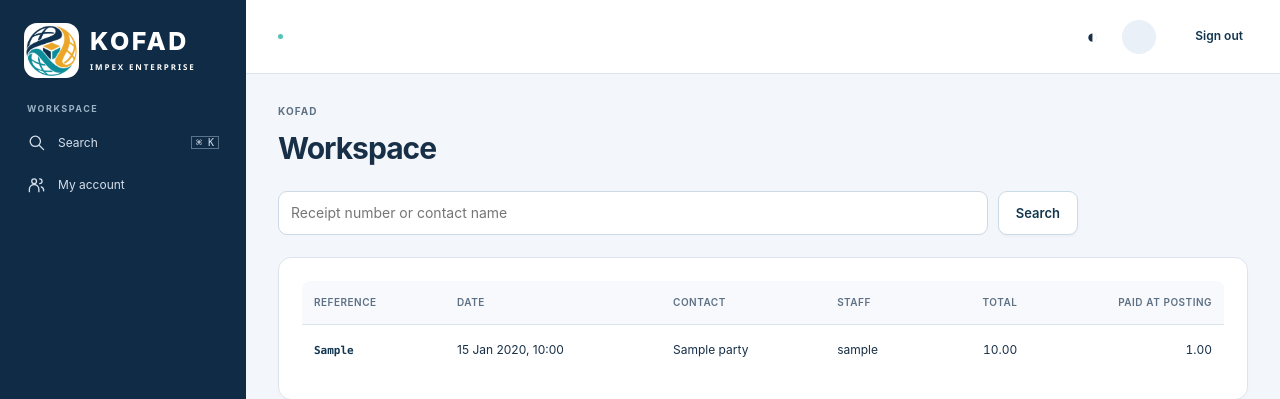
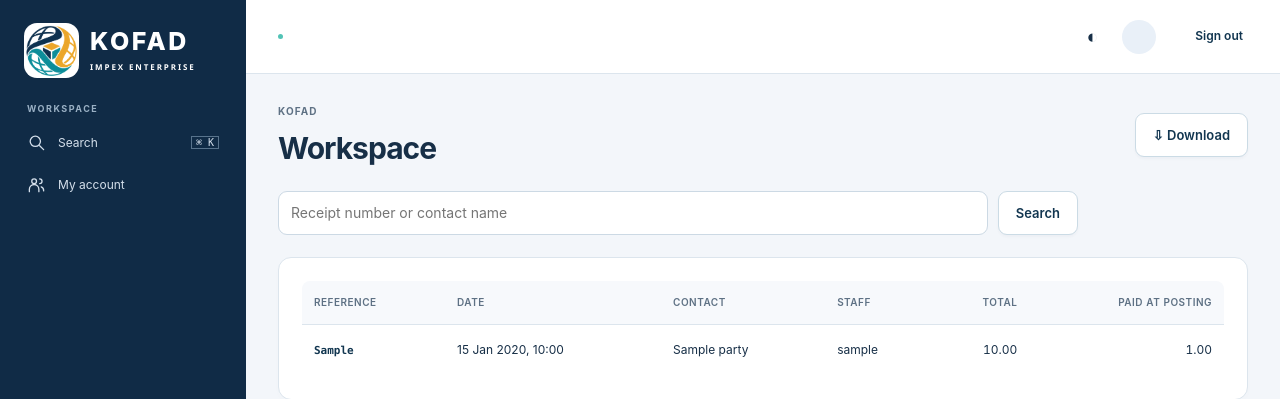
Before and after one commit to Eugene999B/KOFAD, a Django app: template templates/documents.html in a window 1280 px wide. Shown: the top 399 px of the page. Run offline with Django 5.2, Linux system fonts and the light colour scheme; tables that the repository leaves empty hold one stand-in row (values such as "Sample post"); the template is opened without the code that fills it: values that come from a table or form of the project are taken from there, most other values are stand-ins (such as "Sample title", 1, 10 or a date in 2020); parts of the project's set-up code (start-up, migrations or seed data) failed here and were passed over.

Commit message:
ui: add export access to documents.html

```diff
--- a/templates/documents.html
+++ b/templates/documents.html
@@ -1 +1 @@
-{% extends "base.html" %}{% block content %}<form class="searchbar"><input type="hidden" name="kind" value="{{ kind }}"><input aria-label="Find transaction" name="q" value="{{ q }}" placeholder="Receipt number or contact name"><button class="button secondary">Search</button></form><section class="panel"><div class="table-wrap"><table><thead><tr><th>Reference</th><th>Date</th><th>Contact</th><th>Staff</th><th class="number">Total</th><th class="number">Paid at posting</th></tr></thead><tbody>{% for row in rows %}<tr><td><a class="reference" href="/documents/{{ row.pk }}/">{{ row.reference }}</a></td><td>{{ row.created_at|date:"d M Y, H:i" }}</td><td>{{ row.party|default:"Walk-in" }}</td><td>{{ row.created_by }}</td><td class="number">{{ row.total }}</td><td class="number">{{ row.paid }}</td></tr>{% empty %}<tr><td colspan="6" class="empty">No matching transactions.</td></tr>{% endfor %}</tbody></table></div></section>{% endblock %}
+{% extends "base.html" %}{% block actions %}<a class="button secondary" href="/exports/?dataset={% if kind == 'sale' %}sales{% elif kind == 'purchase' %}purchases{% elif kind == 'expense' %}expenses{% elif kind == 'collection' or kind == 'supplier_payment' %}payments{% else %}transactions{% endif %}">⇩ Download</a>{% endblock %}{% block content %}<form class="searchbar"><input type="hidden" name="kind" value="{{ kind }}"><input aria-label="Find transaction" name="q" value="{{ q }}" placeholder="Receipt number or contact name"><button class="button secondary">Search</button></form><section class="panel"><div class="table-wrap"><table><thead><tr><th>Reference</th><th>Date</th><th>Contact</th><th>Staff</th><th class="number">Total</th><th class="number">Paid at posting</th></tr></thead><tbody>{% for row in rows %}<tr><td><a class="reference" href="/documents/{{ row.pk }}/">{{ row.reference }}</a></td><td>{{ row.created_at|date:"d M Y, H:i" }}</td><td>{{ row.party|default:"Walk-in" }}</td><td>{{ row.created_by }}</td><td class="number">{{ row.total }}</td><td class="number">{{ row.paid }}</td></tr>{% empty %}<tr><td colspan="6" class="empty">No matching transactions.</td></tr>{% endfor %}</tbody></table></div></section>{% endblock %}
```
